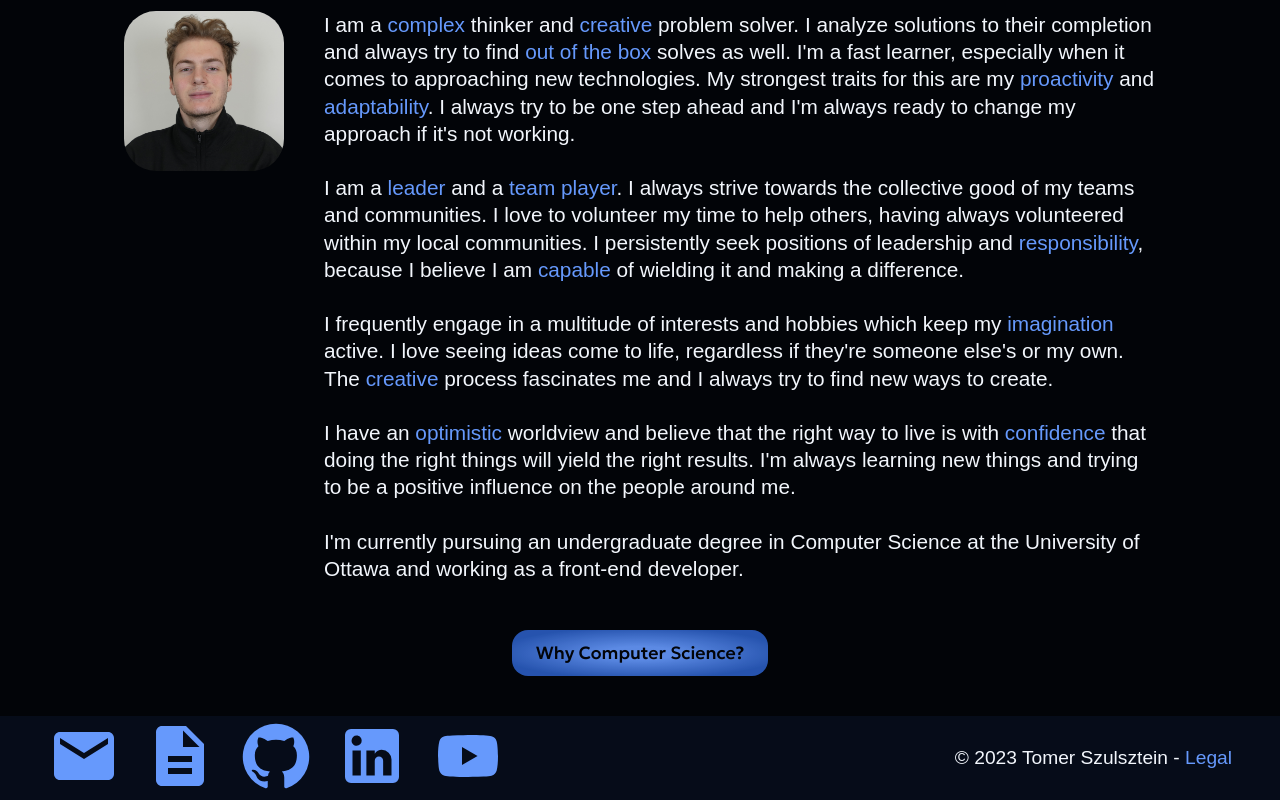
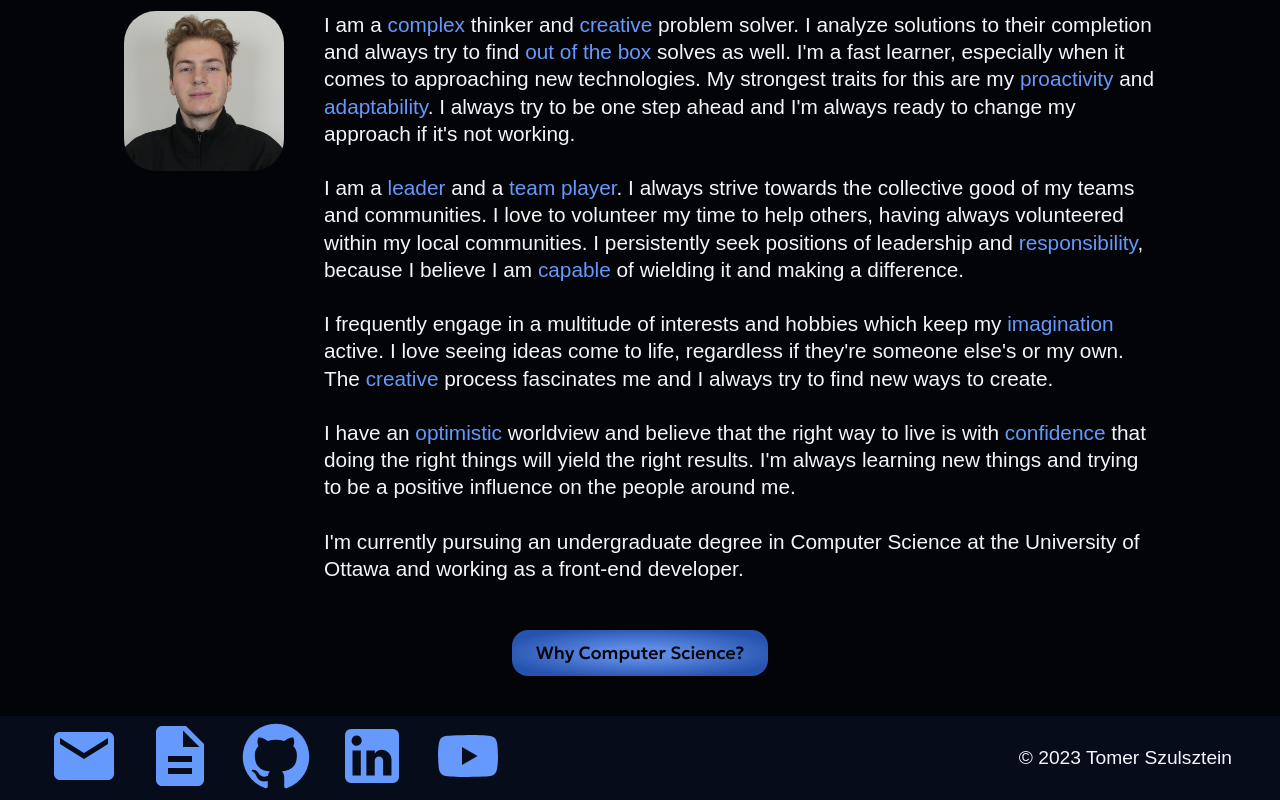
Before and after one commit to tomersz12/tomer-portfolio, a React (Vite) app: page / in a window 1280 px wide. Shown: the part 799-1599 px from the top of the page. Built offline with nearby package versions, Linux system fonts and the light colour scheme; a web font is replaced by a local one.

Commit message:
new resume + other

```diff
--- a/src/components/Footer.tsx
+++ b/src/components/Footer.tsx
@@ -4,7 +4,7 @@ import GitHubIcon from '@mui/icons-material/GitHub';
 import LinkedInIcon from '@mui/icons-material/LinkedIn';
 import YouTubeIcon from '@mui/icons-material/YouTube';
 
-import Resume from '../files/TomerSzulszteinResume_Sep07-2023.pdf';
+import Resume from '../files/TomerSzulszteinResume_Sep19-2023.pdf';
 
 const Footer = () => {
     return (
@@ -28,7 +28,8 @@ const Footer = () => {
                             <YouTubeIcon className="icon"/>
                         </a>
                     </div>
-                    <p>&copy; 2023 Tomer Szulsztein - <a href="/legal">Legal</a></p>
+                    <p>&copy; 2023 Tomer Szulsztein </p>
+                    {/* - <a href="/legal">Legal</a> */}
                 </div>
             </div>
         </>
```
Also changed, not shown: 2 other files (tests, documents, lock files or other folders).
